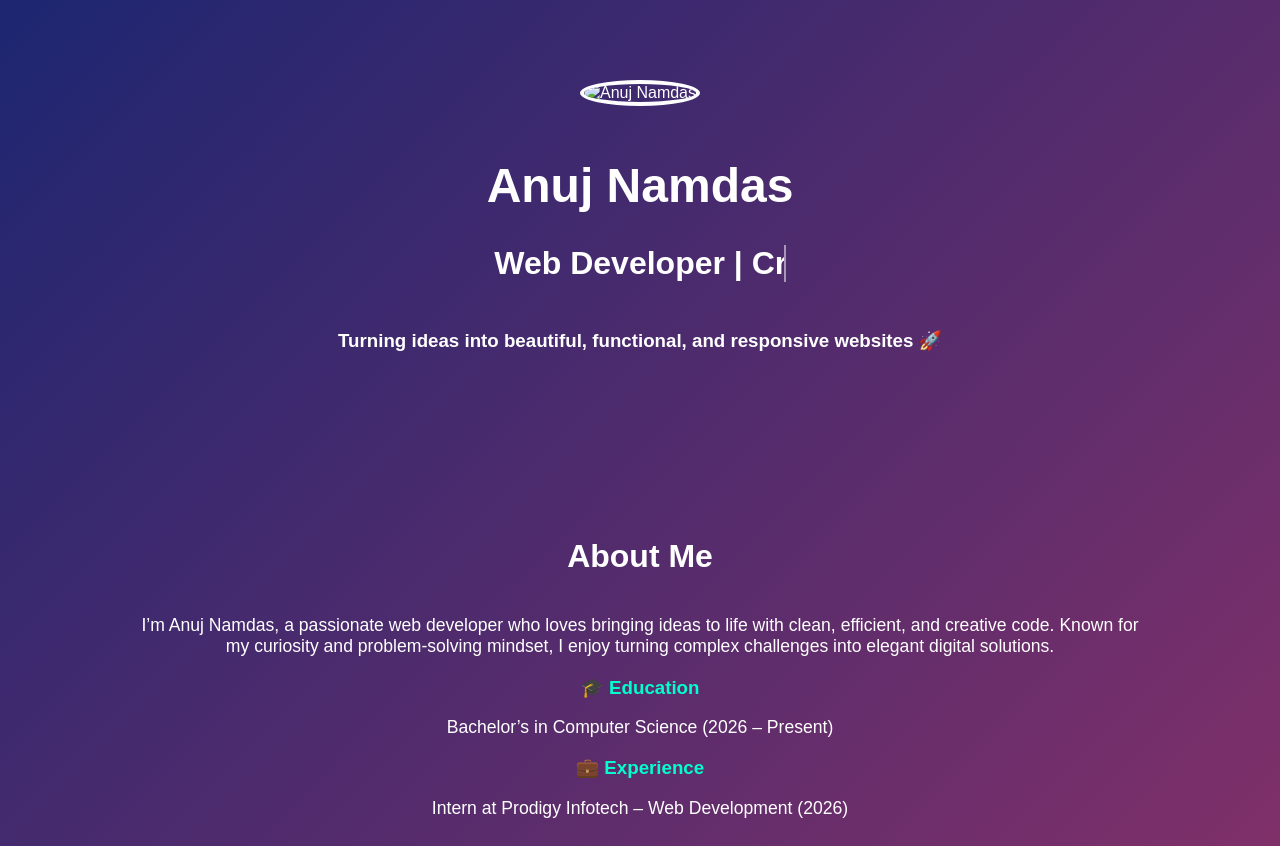
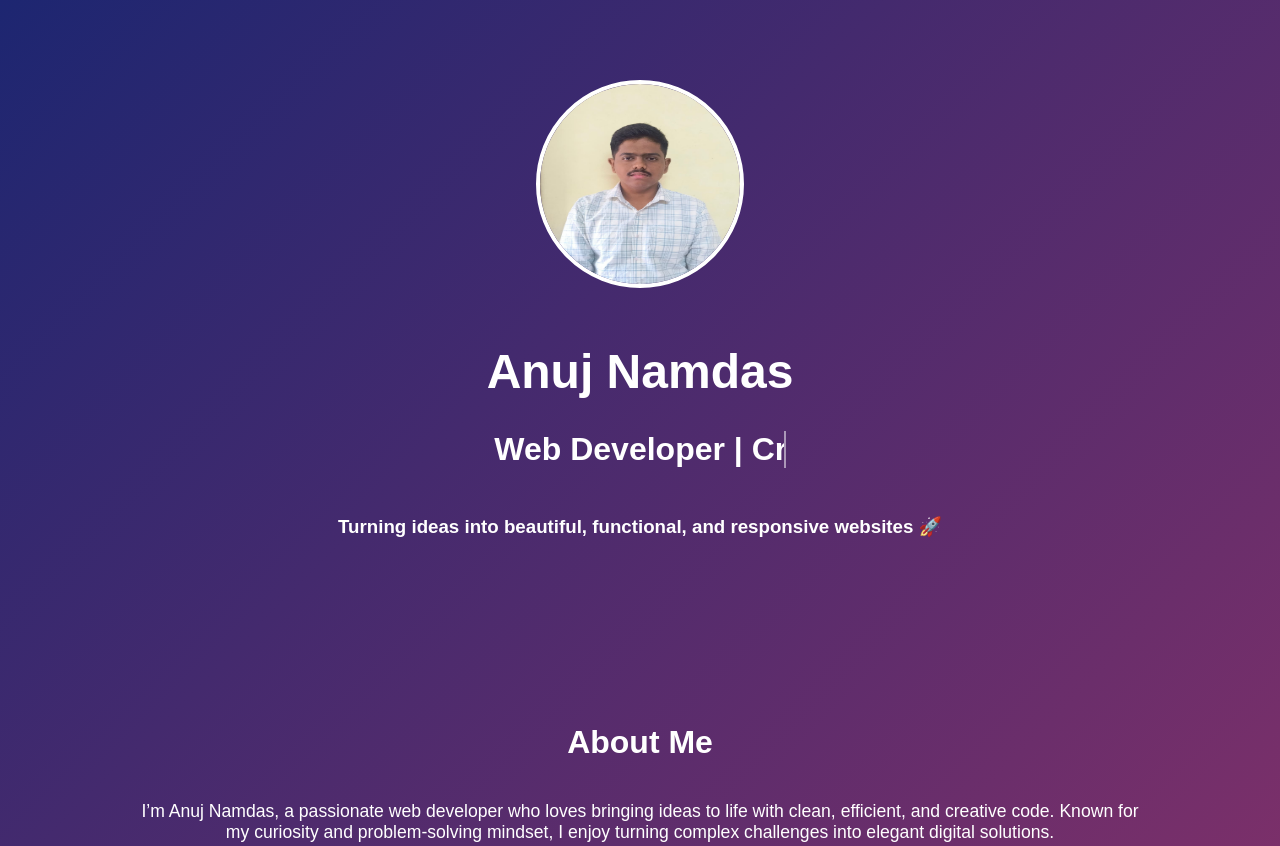
Before and after one commit to AnujNamdas13/PRODIGY_WD_04, a plain HTML site: page index.html in a window 1280 px wide. Shown: the top 846 px of the page. Drawn offline with Linux system fonts and the light colour scheme; files whose address does not match are found by name.

Commit message:
Update index.html

```diff
--- a/index.html
+++ b/index.html
@@ -11,7 +11,7 @@
 <body>
 
   <header>
-    <img src=""C:\Users\Anuj Namdas\Downloads\WhatsApp Image 2026-01-31 at 10.38.59 AM.jpeg"" alt="Anuj Namdas" class="profile-img">
+    <img src="C:\Users\Anuj Namdas\Downloads\PRODIGY_WD_04-main\PRODIGY_WD_04-main\photo.jpeg" alt="Anuj Namdas" class="profile-img">
     <h1>Anuj Namdas</h1>
     <h2><span>Web Developer | Creative Thinker | Problem Solver</span></h2>
     <h3>Turning ideas into beautiful, functional, and responsive websites 🚀</h3>
```
